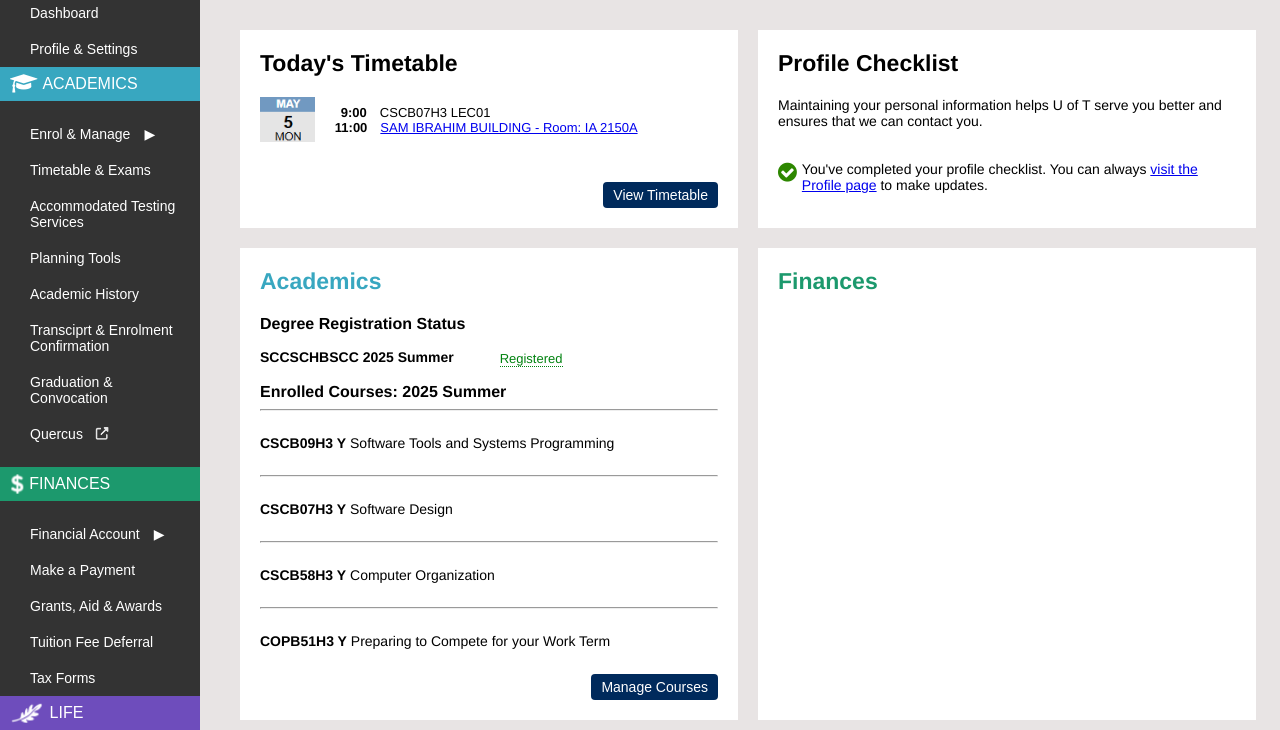
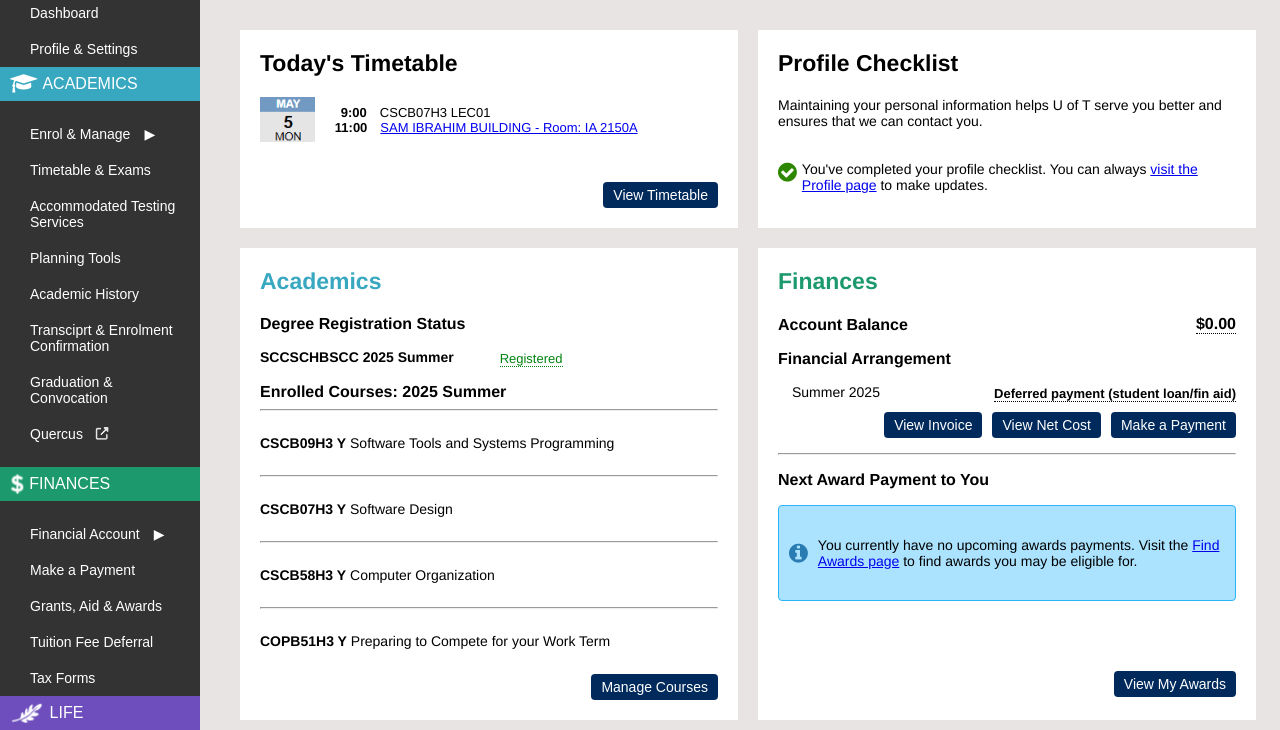
Before and after one commit to AbinashNagendran/uoft-acorn-clone, a plain HTML site: page index.html in a window 1280 px wide. Shown: the part 70-800 px from the top of the page. Drawn offline with Linux system fonts and the light colour scheme.

Commit message:
finish main content, project done (for now)

```diff
--- a/index.html
+++ b/index.html
@@ -138,12 +138,12 @@
                     <h3 class="academics-subtitle">Degree Registration Status</h3>
                     <section style="display: flex;">
                         <p class="program-title"><strong>SCCSCHBSCC 2025 Summer</strong> &emsp;&emsp;&emsp;</p>
-                            <div class="registered-container">
-                                 <span  class="registered-hover-text">Registered</span>
-                                <div class="registered-tooltip" >
-                                    You have made the minimum payment or deferred your fees for this academic session. You are eligible to continue enrolling in courses, if applicable.
-                                </div>
+                        <div class="registered-container">
+                            <span  class="registered-hover-text">Registered</span>
+                            <div class="registered-tooltip" >
+                                You have made the minimum payment or deferred your fees for this academic session. You are eligible to continue enrolling in courses, if applicable.
                             </div>
+                        </div>
                     </section>
 
                 </section>
@@ -172,6 +172,50 @@
             </div>
             <div class="finances-box">
                 <div class="finances-title">Finances</div>
+                <section class="account-balance-section">
+                    <h3 class="account-balance-header">Account Balance</h3>
+                    <span  class="money"><strong>$0.00</strong></span>
+                </section>
+
+                <section>
+                    <h3 class="financial-arrangement-header">Financial Arrangement</h3>
+                    <section style="display: flex; justify-content: space-between;">
+                        <p class="session-text">&emsp;Summer 2025</p>
+                        <div class="financial-container">
+                            <span  class="financial-hover-text"><strong>Deferred payment (student loan/fin aid)</strong></span>
+                            <div class="financial-tooltip">
+                                Some financial arrangements will automatically register you for the latest academic session without requiring payment:
+                                <br>
+                                &#8226;&emsp;<a href="">Theres suppose to be a link here but you have to unhover to click which makes me disappear</a>
+                            </div>
+                        </div>
+                    </section>
+                    <section class="financial-buttons-section">
+                        <button>View Invoice</button>
+                        <button>View Net Cost</button>
+                        <button>Make a Payment</button>
+                    </section>
+                    <hr>
+                    <h3 class="award-header">Next Award Payment to You</h3>
+                    <section class="award-section">
+                        <div class="award-content-container">
+                            <i style="color: rgb(40, 124, 178); font-size: 22px;" class="fa fa-info-circle"></i>
+                            <p>
+                                You currently have no upcoming awards payments. Visit the <a class="awards-link" href="https://acorn.utoronto.ca/sws/#/awards/find-awards
+                                ">Find Awards page</a> to find awards you may be eligible for.
+                            </p>
+                        </div>
+                        <div class="awards-button-container">
+                            <button class="awards-button">View My Awards</button>
+
+                        </div>
+                    </section>
+
+
+
+                </section>
+
+
             </div>
         </div>
     </main>
--- a/styles/general.css
+++ b/styles/general.css
@@ -11,3 +11,8 @@ body {
     position: relative;
 
 }
+
+a:visited {
+    color: rgb(18, 67, 123);
+
+}
--- a/styles/main-body.css
+++ b/styles/main-body.css
@@ -53,7 +53,7 @@
     padding-left: 6px;
 }
 
-.view-timetable-button, .view-courses-button{
+.view-timetable-button, .view-courses-button, .financial-buttons-section button, .awards-button {
     background-color: rgb(0, 42, 92);
     font-family: "Helvetica Neue",;
     color: white;
@@ -81,20 +81,20 @@
 
 }
 
-.academics-subtitle {
+.academics-subtitle, .account-balance-header, .financial-arrangement-header, .award-header {
     font-size: 16px
 }
-.program-title {
+.program-title, .session-text {
     font-size: 14px;
     margin: 0;
 }
 
-.registered-container {
+.registered-container, .financial-container {
     position: relative;
     display: inline;
 
 }
-.registered-tooltip {
+.registered-tooltip, .financial-tooltip {
     position: absolute;
     background-color: rgb(0, 0, 0);
     color: white;
@@ -110,20 +110,29 @@
     pointer-events: none;
     width: 200px;
     padding: 10px;
+
+}
+.financial-tooltip {
+    bottom:-120px;
+    margin-left: 10px;
 }
 
 
-.registered-container:hover .registered-tooltip {
+.registered-container:hover .registered-tooltip, .financial-container:hover .financial-tooltip {
     opacity: 1;
 }
 
-.registered-hover-text {
+.registered-hover-text, .financial-hover-text {
     color: rgb(0, 130, 15);
     cursor: pointer;
     font-size: 13px;
     border-bottom-style: dotted;
     border-bottom-width: 0.8px;
 
+
+}
+.financial-hover-text {
+    color: black;
 }
 
 .courses-list {
@@ -148,3 +157,73 @@
     margin-top: 15px;
 
 }
+
+.account-balance-header {
+    margin: 0px;
+
+}
+
+.account-balance-section {
+    display: flex;
+    justify-content: space-between;
+    align-items: center;
+}
+
+.money {
+    font-size: 16px;
+    border-bottom-style: dotted;
+    border-bottom-width: 0.8px;
+}
+
+
+.financial-buttons-section {
+    margin-top: 10px;
+    margin-bottom: 15px;
+    display: flex;
+    justify-content: flex-end;
+
+}
+.financial-buttons-section button {
+    margin-left: 10px;
+}
+
+.award-content-container{
+    display: flex;
+    justify-content: space-between;
+    align-items: center;
+    padding: 10px;
+    background-color: rgb(171, 227, 255);
+    border-radius: 4px;
+    border-width: 1px;
+    border-style: solid;
+    border-color: rgb(44, 180, 248);
+
+
+}
+
+.award-content-container p {
+    font-size: 14px;
+    margin: 0;
+    margin-left: 10px;
+
+}
+
+.award-section {
+    display: grid;
+    grid-template-rows: 1fr 1fr;
+
+}
+
+.awards-button-container {
+    display: flex;
+    justify-content: flex-end;
+    margin-top: 70px;
+}
+
+
+
+@media (max-width: 900px) {
+    .main-content {
+        grid-template-columns: 1fr;
+    }
+}
```
Also changed, not shown: 1 other file.
